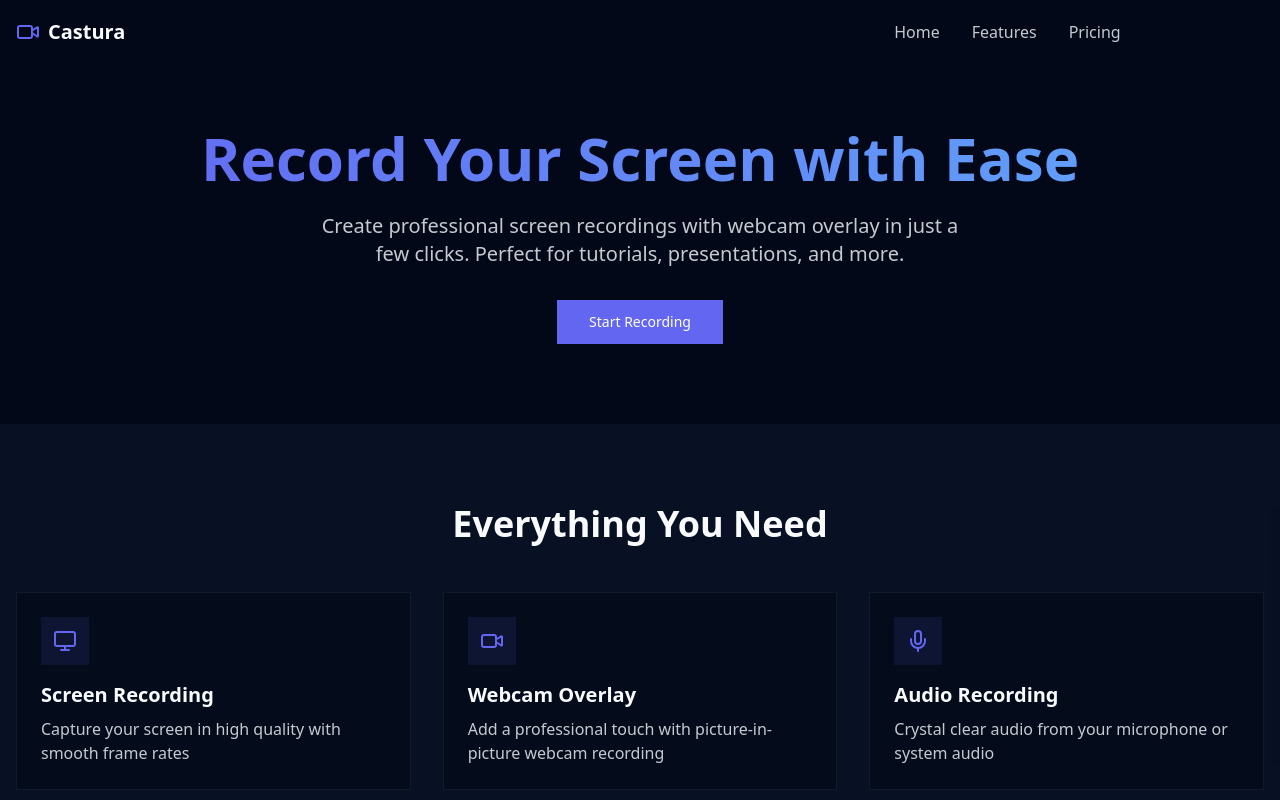
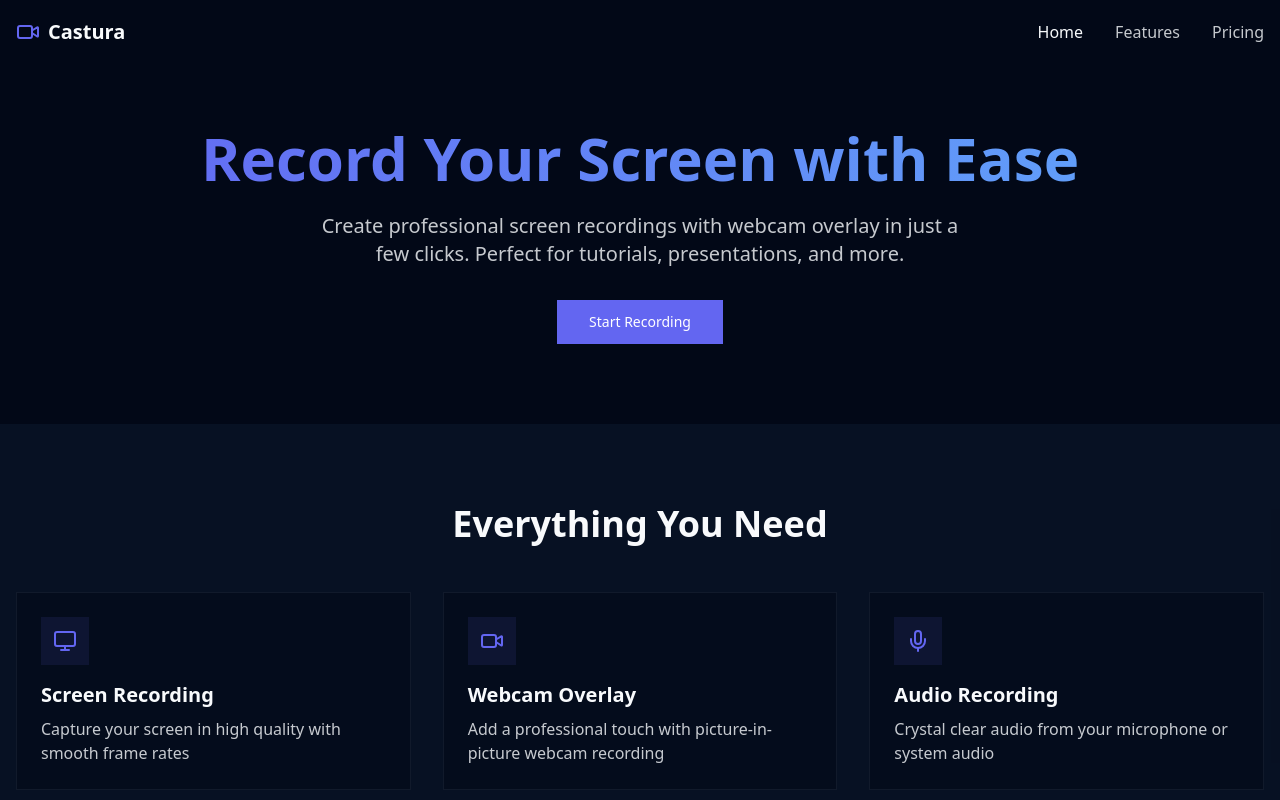
Before and after one commit to itsviv0/castura, a Next.js app: page / in a window 1280 px wide. Shown: the top 800 px of the page. Built offline with nearby package versions, Linux system fonts and the light colour scheme.

Commit message:
Updated Navbar links and visibility logic for home route.

```diff
--- a/components/Navbar.tsx
+++ b/components/Navbar.tsx
@@ -18,7 +18,7 @@ export const Navbar = () => {
 
       // Check if hero record button is in view
       const heroButton = document.getElementById("hero-record-button");
-      if (heroButton && pathname === "/home") {
+      if (heroButton && pathname === "/") {
         const rect = heroButton.getBoundingClientRect();
         setShowRecordButton(rect.top < 0);
       }
@@ -38,7 +38,7 @@ export const Navbar = () => {
     >
       <div className="container mx-auto px-4">
         <div className="flex items-center justify-between h-16">
-          <Link href="/home" className="flex items-center space-x-2">
+          <Link href="/" className="flex items-center space-x-2">
             <Video className="h-6 w-6 text-primary" />
             <span className="font-bold text-xl">Castura</span>
           </Link>
@@ -46,9 +46,9 @@ export const Navbar = () => {
           {/* Desktop Navigation */}
           <div className="hidden md:flex items-center space-x-8">
             <Link
-              href="/home"
+              href="/"
               className={`hover:text-foreground ${
-                pathname === "/home" ? "text-foreground" : "text-foreground/80"
+                pathname === "/" ? "text-foreground" : "text-foreground/80"
               }`}
             >
               Home
@@ -73,7 +73,7 @@ export const Navbar = () => {
             >
               Pricing
             </Link>
-            {(showRecordButton || pathname !== "/home") && (
+            {(showRecordButton || pathname !== "/") && (
               <Button
                 asChild
                 className="bg-primary hover:bg-primary/90 animate-fade-in"
@@ -101,11 +101,9 @@ export const Navbar = () => {
           <div className="md:hidden py-4 animate-fade-in">
             <div className="flex flex-col space-y-4">
               <Link
-                href="/home"
+                href="/"
                 className={`hover:text-foreground px-4 py-2 ${
-                  pathname === "/home"
-                    ? "text-foreground"
-                    : "text-foreground/80"
+                  pathname === "/" ? "text-foreground" : "text-foreground/80"
                 }`}
                 onClick={() => setIsMobileMenuOpen(false)}
               >
```
